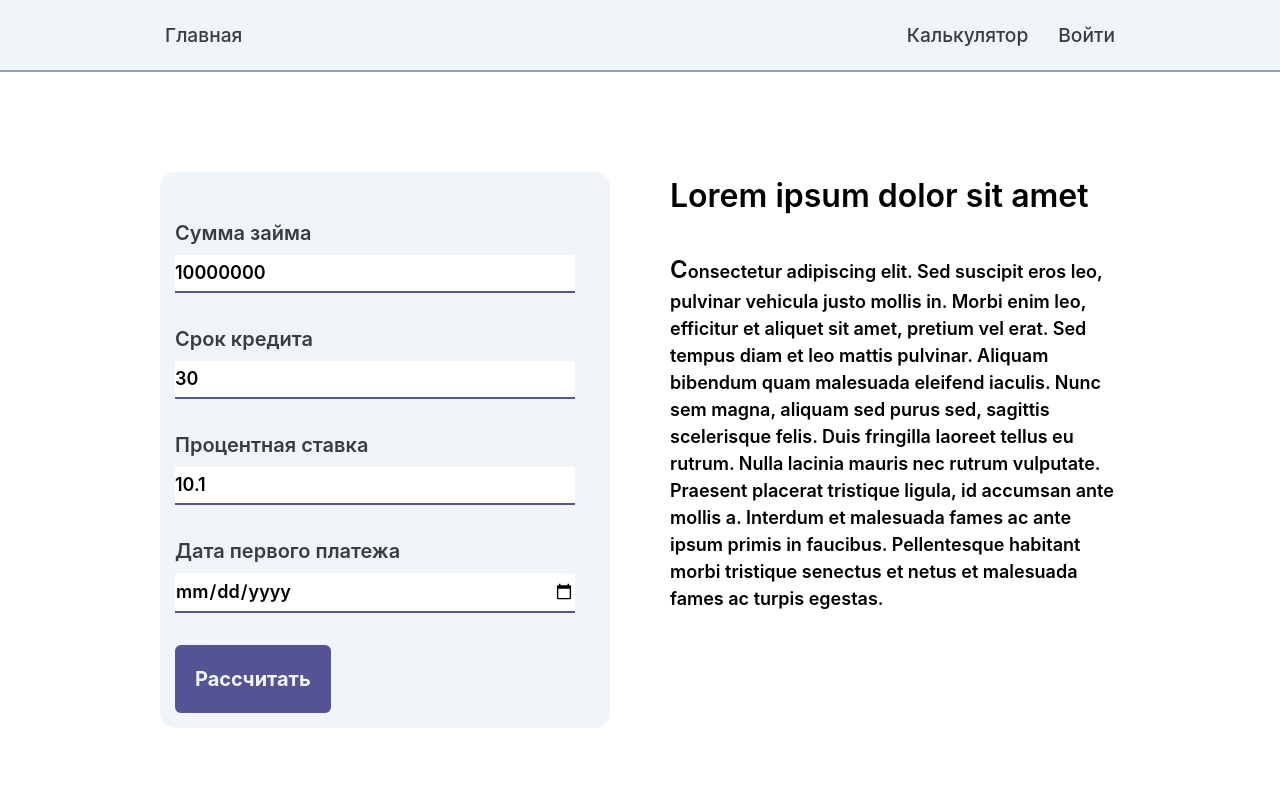
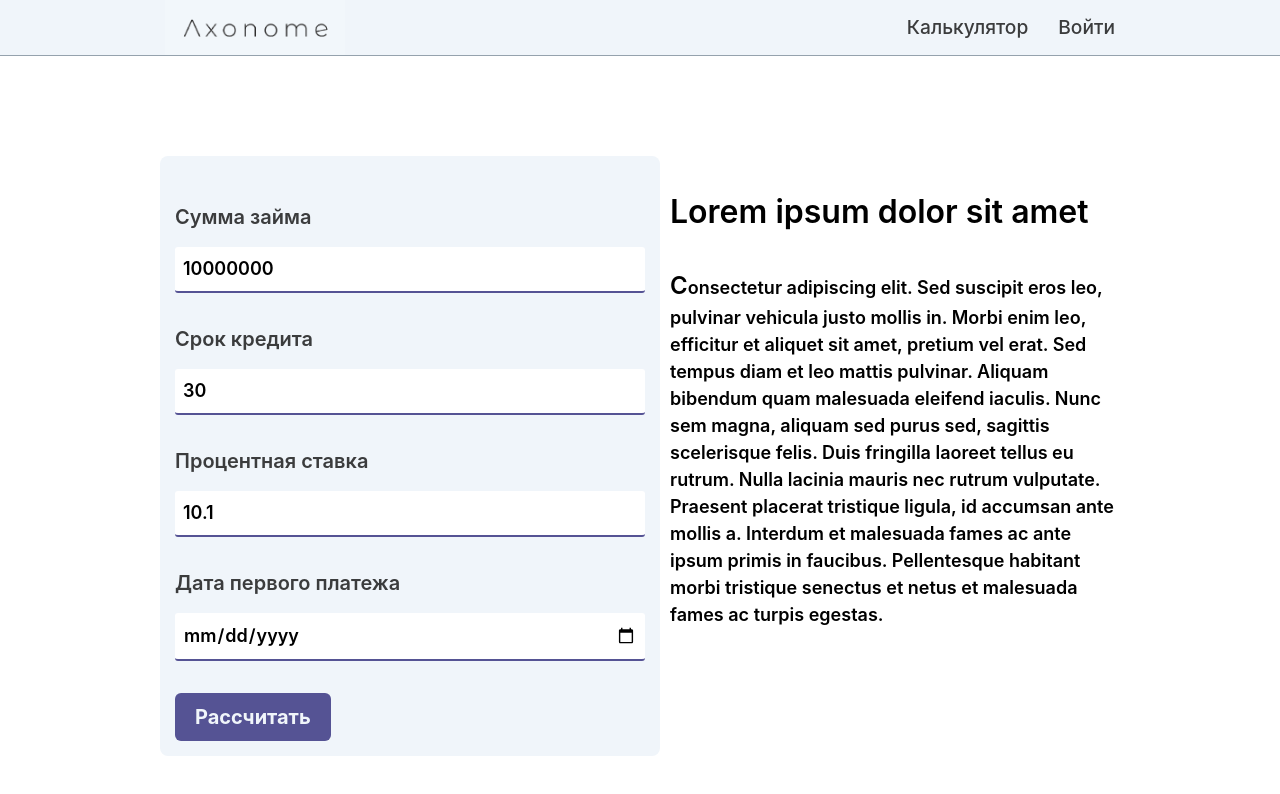
Before and after one commit to Axonome/MortgageCalculatorFrontend, a React (Create React App) app: page /Calculator in a window 1280 px wide. Shown: the top 794 px of the page. Built offline with nearby package versions, Linux system fonts and the light colour scheme.

Commit message:
Add logo, adjust spacing

```diff
--- a/src/Components/App.css
+++ b/src/Components/App.css
@@ -1,7 +1,6 @@
 .page {
   display: flex;
   flex-flow: column;
-  width: 75vw;
   margin: auto;
   align-items: center;
 }
@@ -10,4 +9,5 @@
   padding-top: 100px;
   width: 100%;
   max-width: 1000px;
+  width: 75vw;
 }
--- a/src/Components/Calculator/Calculator.css
+++ b/src/Components/Calculator/Calculator.css
@@ -25,9 +25,9 @@
 .calculator {
     @apply bg-primary text-xl;
     padding: 15px;
-    border-radius: 15px;
+    border-radius: 8px;
     height: 100%;
-    width: 450px;
+    width: 500px;
 }
 
 .calculator .form-shown {
@@ -46,7 +46,7 @@
 }
 
 .calculator .input-group label {
-  margin-bottom: 8px;
+  margin-bottom: 16px;
 }
 
 .calculator label {
@@ -58,9 +58,9 @@
 .calculator input {
   border-bottom: 2px solid theme("colors.accent");
   font-size: 1.125rem;
-  padding: .25rem 0;
   @apply bg-neutral;
-  width: 400px;
+  border-radius: 3px;
+  padding: 8px 8px;
 }
 
 .calculator .action-group {
@@ -69,7 +69,7 @@
 
 .calculator button {
   font-size: 1.25rem;
-  padding: 1em;
+  padding: 10px 20px;
   font-weight: 700;
   border-radius: 6px;
   border: 0;
@@ -133,6 +133,7 @@
 
 .content .info {
   width: 450px;
+  padding-top: 32px;
 }
 
 .content .info h1 {
--- a/src/Components/Navbar/Navbar.css
+++ b/src/Components/Navbar/Navbar.css
@@ -3,7 +3,7 @@
     align-items: center;
     justify-content: center;
     @apply bg-primary;
-    border-bottom: 2px solid theme("colors.secondary");
+    border-bottom: 1px solid theme("colors.secondary");
 }
 
 nav {
@@ -12,11 +12,12 @@ nav {
     display: flex;
     justify-content: space-between;
     align-items: center;
-    height: 70px;
+    height: 55px;
     padding: 5px;
     @apply bg-primary text-gray;
     font-size: 1.2rem;
-    font-weight: 500;
+    font-weight: 480;
+    overflow: hidden;
 }
 
 nav > ul > li {
@@ -27,3 +28,7 @@ nav > ul > li {
 nav > ul {
     display: flex;
 }
+
+nav .logo {
+    width: 180px;
+}
--- a/src/Components/Navbar/Navbar.tsx
+++ b/src/Components/Navbar/Navbar.tsx
@@ -5,7 +5,7 @@ function Navbar() {
     return (
         <div className="navbar">
             <nav>
-                <Link to="/"><button type="button" >Главная</button></Link>
+                <Link to="/"><img className="logo" src="/Axonome.png"/></Link>
                 <ul>
                     <li><Link to="Calculator/"><button type="button">Калькулятор</button></Link></li>
                     <li><Link to="Auth/"><button type="button">Войти</button></Link></li>
```
Also changed, not shown: public/Axonome.png (added).
